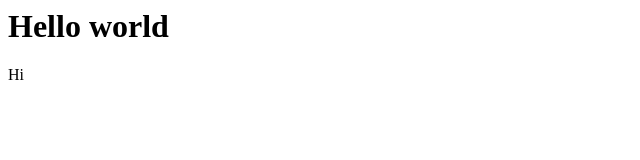
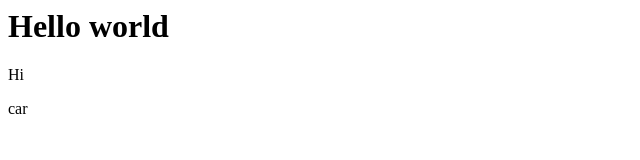
Before and after one commit to paulcachin/TestGit, a plain HTML site: page index.html in a window 1280 px wide. Shown: the full height of the page, 0-640 px from the left. Drawn offline with Linux system fonts and the light colour scheme.

Commit message:
Added in a different branch

```diff
--- a/index.html
+++ b/index.html
@@ -1,4 +1,5 @@
 <html>
 	<h1>Hello world</h1>
 	<p>Hi</p>
+	<p>car</p>
 </html>
```
